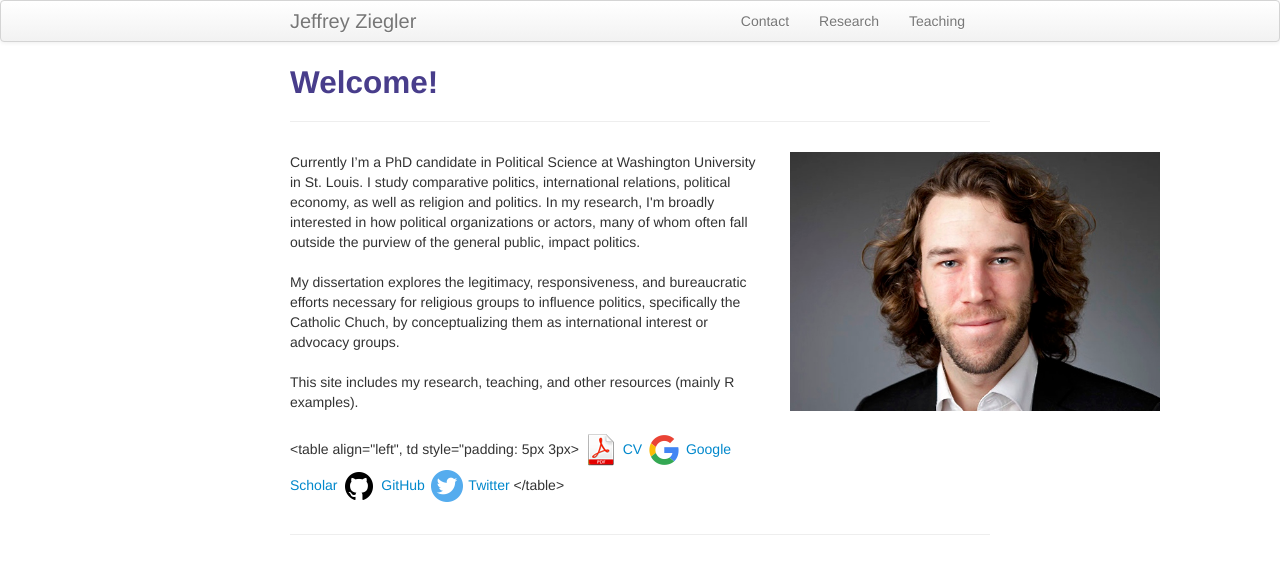
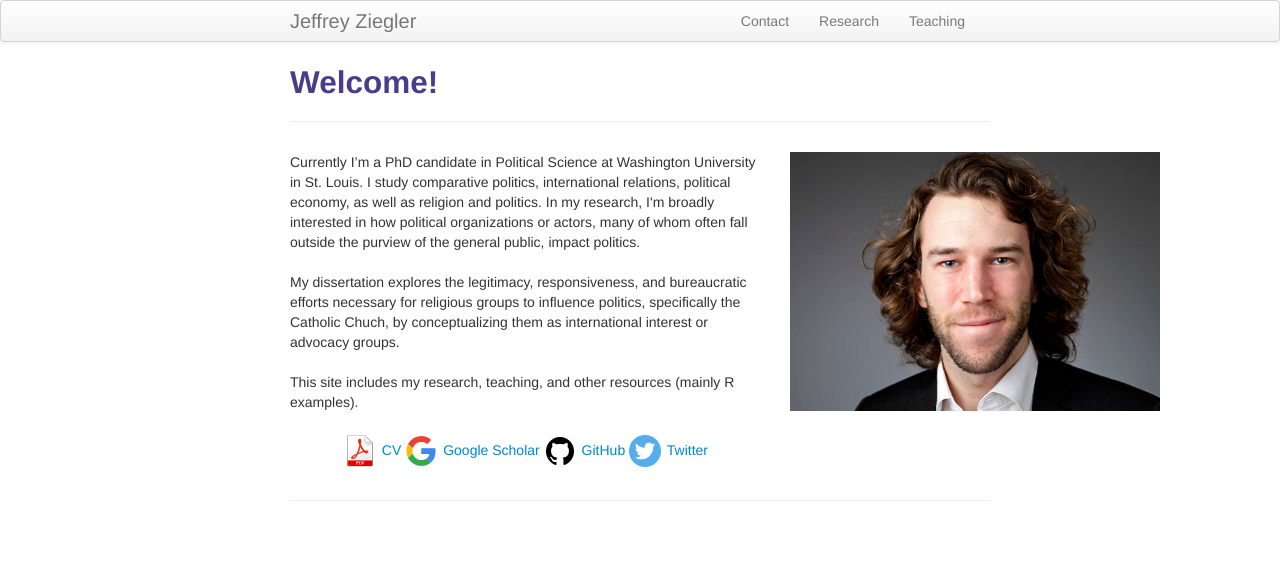
Before and after one commit to zieglerjef/zieglerjef.github.io, a Jekyll site: the page built from index.md, in a window 1280 px wide. Shown: the top 574 px of the page. Built offline with Jekyll 4.4.1, drawn with Linux system fonts in a browser that asks for light colours.

Commit message:
Update index.md

```diff
--- a/index.md
+++ b/index.md
@@ -13,7 +13,7 @@ My dissertation explores the legitimacy, responsiveness, and bureaucratic effort
 
 This site includes my research, teaching, and other resources (mainly R examples).<br/><br/>
 
-<table align="left", td style="padding: 5px 3px>
+<table align="center">
   <tr><td><a href="assets/JeffZiegler_CV.pdf"> <img src="pages/icons32/pdf-icon.png" alt="hi" class="inline"/>
  CV</a></td>
 	<td><a href="https://scholar.google.com/citations?user=PE2j3DcAAAAJ&hl=sv)"> <img src="pages/icons32/google-icon.png" alt="hi" class="inline"/> Google Scholar</a></td>
```
